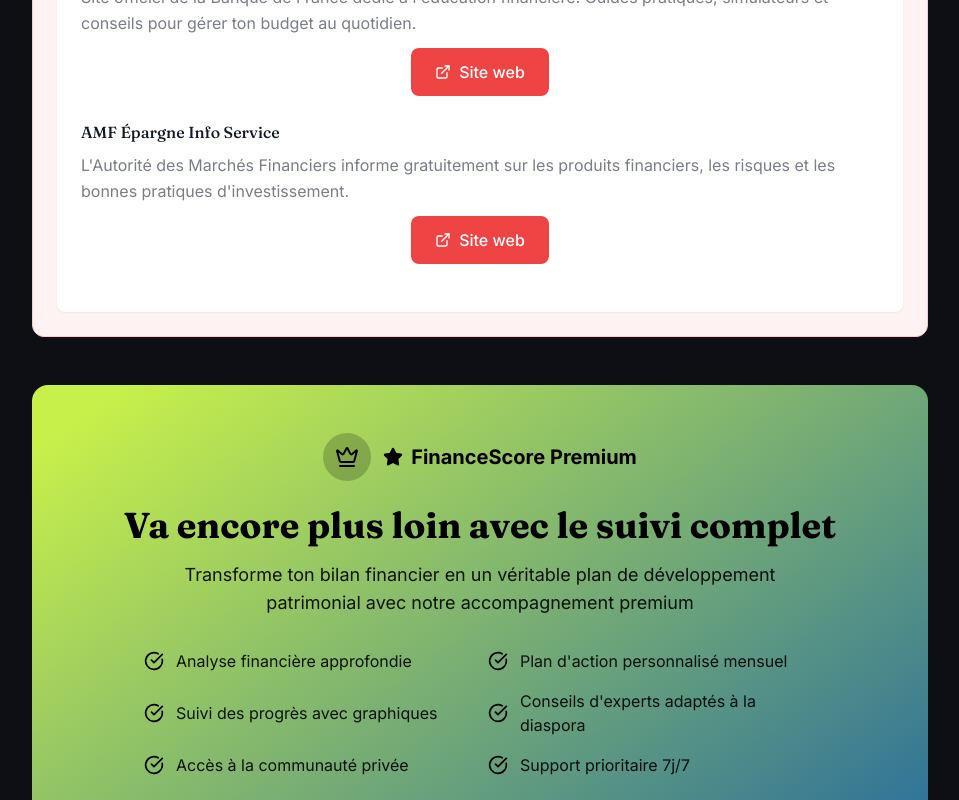
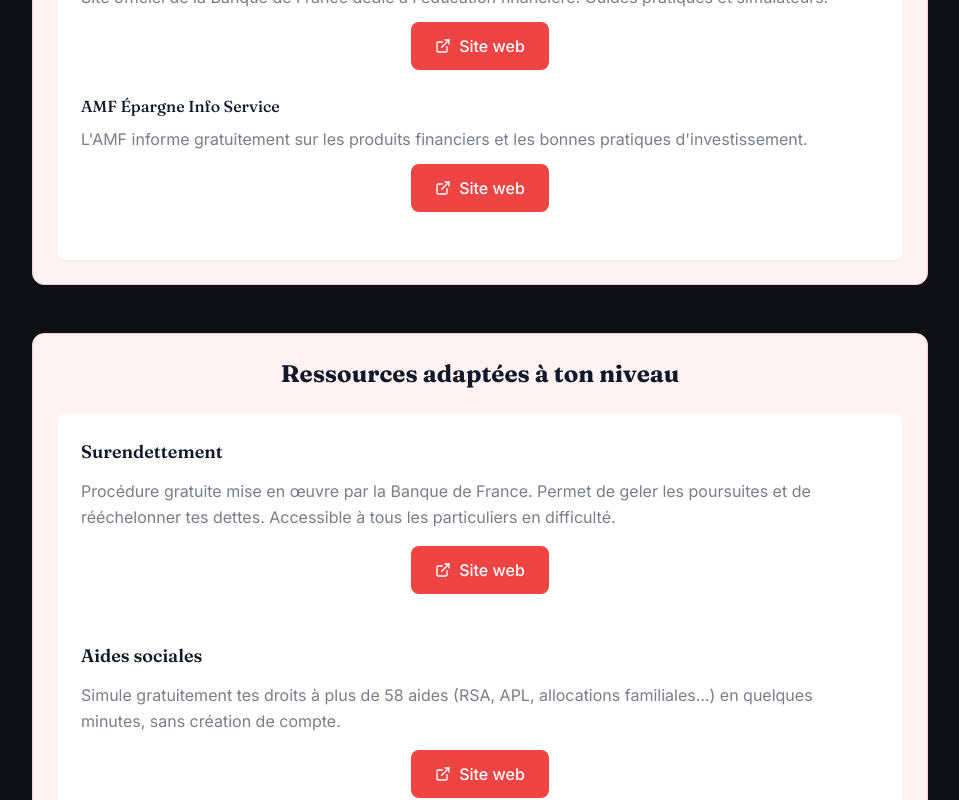
Before and after one commit to mbrakouassikan-netizen/FinanceScore, a Next.js app: page /resultats in a window 1280 px wide. Shown: the part 2300-3100 px from the top of the page, without its empty margins (160-1119 px from the left). Built offline with nearby package versions, Linux system fonts and the light colour scheme; no server answers.

Commit message:
Ajouter structure hybride : 3 catégories fixes + ressources spécifiques par score

```diff
--- a/components/results/OfficialResources.tsx
+++ b/components/results/OfficialResources.tsx
@@ -16,6 +16,10 @@ interface Category {
   resources: Resource[];
 }
 
+interface ScoreLevelResources {
+  [key: string]: Resource[];
+}
+
 const categories: Category[] = [
   {
     name: "S'informer",
@@ -23,12 +27,12 @@ const categories: Category[] = [
     resources: [
       {
         title: "MesQuestionsDArgent",
-        summary: "Site officiel de la Banque de France dédié à l'éducation financière. Guides pratiques, simulateurs et conseils pour gérer ton budget au quotidien.",
+        summary: "Site officiel de la Banque de France dédié à l'éducation financière. Guides pratiques et simulateurs.",
         url: "https://www.mesquestionsdargent.fr"
       },
       {
         title: "AMF Épargne Info Service",
-        summary: "L'Autorité des Marchés Financiers informe gratuitement sur les produits financiers, les risques et les bonnes pratiques d'investissement.",
+        summary: "L'AMF informe gratuitement sur les produits financiers et les bonnes pratiques d'investissement.",
         url: "https://www.amf-france.org"
       }
     ]
@@ -39,12 +43,12 @@ const categories: Category[] = [
     resources: [
       {
         title: "Médiateur bancaire",
-        summary: "Service gratuit pour résoudre les litiges avec ta banque à l'amiable. Accessible à tout client bancaire en cas de désaccord non résolu.",
+        summary: "Service gratuit pour résoudre les litiges avec ta banque à l'amiable.",
         url: "https://www.lemediateur.fr"
       },
       {
         title: "Médiateur assurance",
-        summary: "Service gratuit de médiation pour les assurés en conflit avec leur assureur. Règlement amiable des litiges en assurance.",
+        summary: "Service gratuit de médiation pour les assurés en conflit avec leur assureur.",
         url: "https://www.mediation-assurance.org"
       }
     ]
@@ -55,17 +59,95 @@ const categories: Category[] = [
     resources: [
       {
         title: "AMF — Liste noire",
-        summary: "Consulte la liste noire officielle de l'AMF recensant les sites et entités non autorisés à proposer des investissements en France.",
+        summary: "Liste officielle des sites non autorisés à proposer des investissements en France.",
         url: "https://www.amf-france.org/fr/espace-epargnants/proteger-son-epargne/listes-noires-et-mises-en-garde"
       },
       {
         title: "Banque de France — Arnaques",
-        summary: "Guide officiel pour identifier et éviter les arnaques financières. Signalement et ressources de protection.",
+        summary: "Guide officiel pour identifier et éviter les arnaques financières.",
         url: "https://www.banque-france.fr/fr/particuliers/proteger-son-argent"
       }
     ]
   }
 ];
+
+const resourcesByScore: ScoreLevelResources = {
+  "0-39": [
+    {
+      title: "Surendettement",
+      summary: "Procédure gratuite mise en œuvre par la Banque de France. Permet de geler les poursuites et de rééchelonner tes dettes. Accessible à tous les particuliers en difficulté.",
+      url: "https://www.banque-france.fr/fr/a-votre-service/particuliers/dossier-surendettement"
+    },
+    {
+      title: "Aides sociales",
+      summary: "Simule gratuitement tes droits à plus de 58 aides (RSA, APL, allocations familiales…) en quelques minutes, sans création de compte.",
+      url: "https://www.mesdroitssociaux.gouv.fr"
+    },
+    {
+      title: "Service Public",
+      summary: "Guide officiel pour déposer un dossier de surendettement : conditions, pièces à fournir, délais.",
+      url: "https://www.service-public.gouv.fr/particuliers/vosdroits/F134"
+    }
+  ],
+  "40-59": [
+    {
+      title: "Aides sociales",
+      summary: "Simule gratuitement tes droits à plus de 58 aides (RSA, APL, allocations familiales…) en quelques minutes, sans création de compte.",
+      url: "https://www.mesdroitssociaux.gouv.fr"
+    },
+    {
+      title: "Aides financières",
+      summary: "Retrouve toutes les aides disponibles selon ta situation : logement, emploi, famille, santé. Guide officiel Service Public.",
+      url: "https://www.service-public.gouv.fr/particuliers/vosdroits/R54933"
+    },
+    {
+      title: "Banque de France",
+      summary: "Guides pratiques officiels pour mieux gérer ton budget et comprendre les bases de l'épargne et de la gestion financière.",
+      url: "https://particuliers.banque-france.fr"
+    }
+  ],
+  "60-79": [
+    {
+      title: "Simulateur retraite",
+      summary: "Estime gratuitement ton âge de départ à la retraite et le montant de ta pension. Service public officiel, mis à jour en 2026.",
+      url: "https://www.info-retraite.fr"
+    },
+    {
+      title: "Plan épargne retraite",
+      summary: "Tout comprendre sur le Plan Épargne Retraite (PER) et les nouvelles règles fiscales 2026. Guide officiel Service Public.",
+      url: "https://www.service-public.gouv.fr/particuliers/actualites/A18841"
+    },
+    {
+      title: "Aides financières",
+      summary: "Retrouve toutes les aides disponibles selon ta situation : logement, emploi, famille, santé.",
+      url: "https://www.service-public.gouv.fr/particuliers/vosdroits/R54933"
+    }
+  ],
+  "80-100": [
+    {
+      title: "Simulateur retraite",
+      summary: "Estime gratuitement ton âge de départ à la retraite et le montant de ta pension. Service public officiel, mis à jour en 2026.",
+      url: "https://www.info-retraite.fr"
+    },
+    {
+      title: "Succession & héritage",
+      summary: "Guide officiel sur la transmission patrimoniale, les droits de succession et les démarches à effectuer. Source : economie.gouv.fr.",
+      url: "https://www.economie.gouv.fr/particuliers/preparer-ma-retraite-et-ma-succession"
+    },
+    {
+      title: "Plan épargne retraite",
+      summary: "Tout comprendre sur le PER et les nouvelles règles fiscales 2026. Guide officiel Service Public.",
+      url: "https://www.service-public.gouv.fr/particuliers/actualites/A18841"
+    }
+  ]
+};
+
+const getScoreRange = (score: number): string => {
+  if (score <= 39) return "0-39";
+  if (score <= 59) return "40-59";
+  if (score <= 79) return "60-79";
+  return "80-100";
+};
 
 const getLevelColors = (score: number) => {
   if (score <= 39) return {
@@ -112,6 +194,8 @@ export default function OfficialResources({ score }: { score: number }) {
   }
 
   const colors = getLevelColors(score);
+  const scoreRange = getScoreRange(score);
+  const scoreResources = resourcesByScore[scoreRange] || [];
 
   // Guard pour l'activeTab
   if (activeTab < 0 || activeTab >= categories.length) {
@@ -120,9 +204,12 @@ export default function OfficialResources({ score }: { score: number }) {
 
   // Debug: Afficher les informations reçues
   console.log('OfficialResources - Score reçu:', score, 'Type:', typeof score);
-  console.log('OfficialResources - Catégories:', categories.length, categories);
+  console.log('OfficialResources - Catégories fixes:', categories.length);
+  console.log('OfficialResources - ScoreRange:', scoreRange, 'Resources:', scoreResources.length);
 
   return (
+    <>
+      {/* Section 1 - 3 catégories fixes pour tous les scores */}
       <motion.div
         className={`max-w-4xl mx-auto mb-12 p-6 rounded-xl ${colors.bg} ${colors.border} border`}
         initial={{ opacity: 1, y: 0 }}
@@ -205,5 +292,48 @@ export default function OfficialResources({ score }: { score: number }) {
           )}
         </motion.div>
       </motion.div>
+
+      {/* Section 2 - Ressources spécifiques selon le score */}
+      {scoreResources.length > 0 && (
+        <motion.div
+          className={`max-w-4xl mx-auto mb-12 p-6 rounded-xl ${colors.bg} ${colors.border} border`}
+          initial={{ opacity: 1, y: 0 }}
+          animate={{ opacity: 1, y: 0 }}
+          transition={{ duration: 0.5 }}
+        >
+          <div className="text-center mb-6">
+            <h2 className="text-2xl font-serif font-bold text-gray-900 mb-2">
+              Ressources adaptées à ton niveau
+            </h2>
+          </div>
+
+          <div className="bg-white rounded-lg p-6 shadow-sm">
+            <div className="grid gap-6">
+              {scoreResources.map((resource, index) => (
+                <div key={index} className="mb-6 last:mb-0">
+                  <h3 className="text-lg font-semibold text-gray-900 mb-3">
+                    {resource.title}
+                  </h3>
+                  <p className="text-text-secondary leading-relaxed mb-4">
+                    {resource.summary}
+                  </p>
+                  <div className="flex justify-center">
+                    <a
+                      href={resource.url}
+                      target="_blank"
+                      rel="noopener noreferrer"
+                      className={`inline-flex items-center gap-2 px-6 py-3 rounded-lg font-medium transition-all duration-300 ${colors.button} hover:shadow-lg transform hover:scale-105`}
+                    >
+                      <ExternalLink className="w-4 h-4" />
+                      Site web
+                    </a>
+                  </div>
+                </div>
+              ))}
+            </div>
+          </div>
+        </motion.div>
+      )}
+    </>
   );
 }
```
Lines whose indentation alone changed are shown as unchanged.
